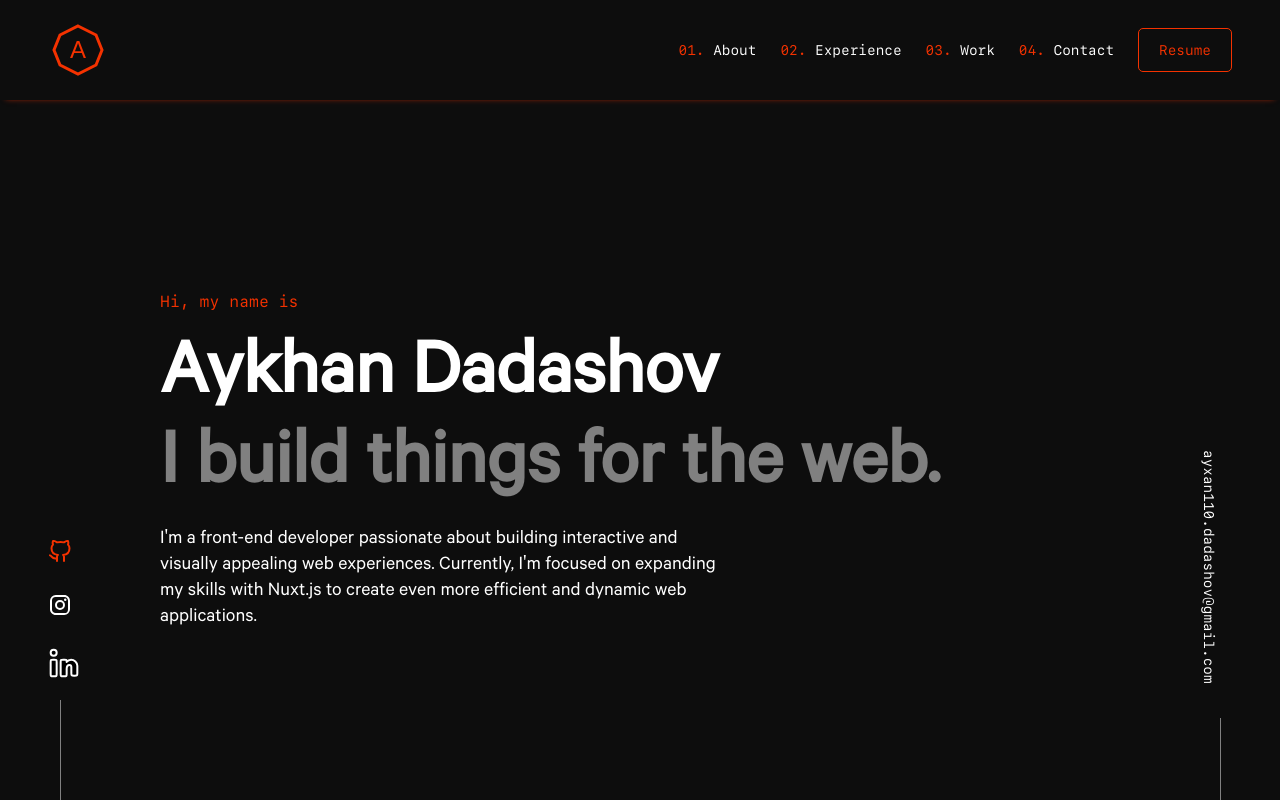
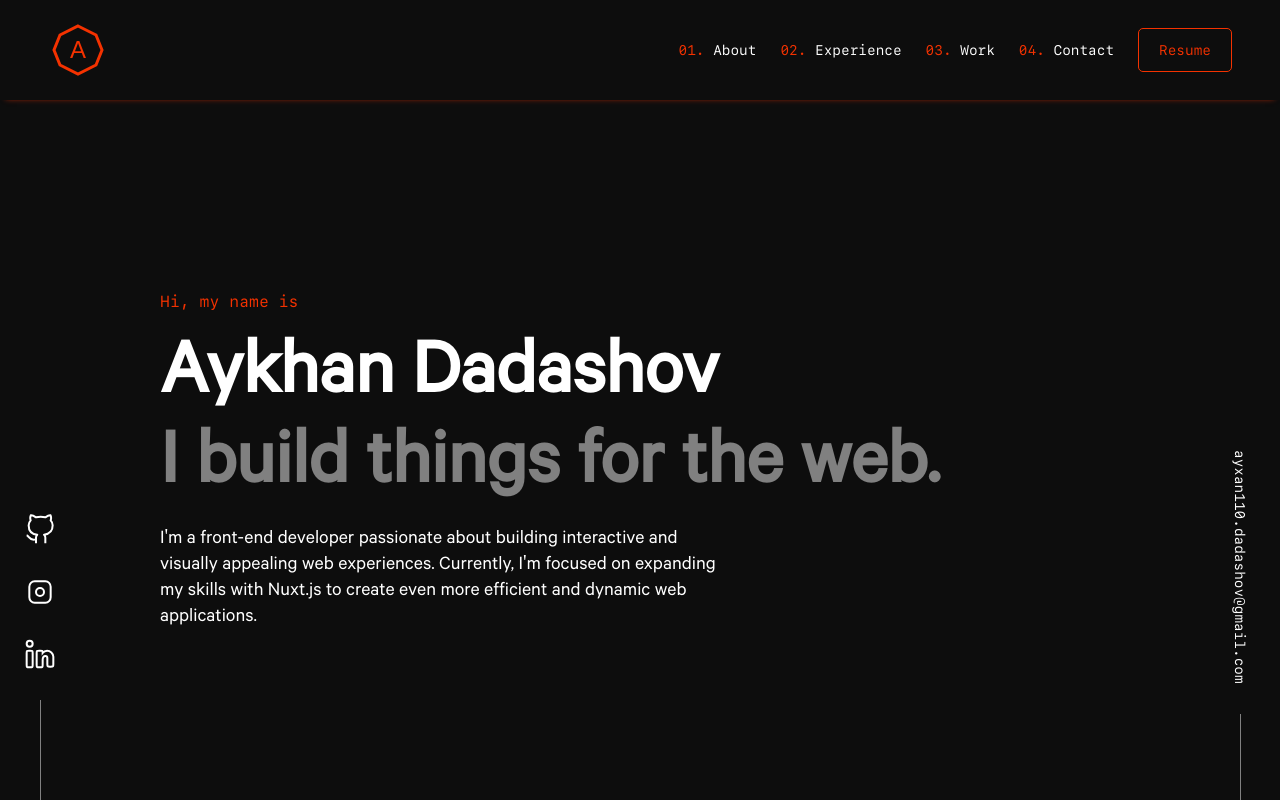
Before and after one commit to Ayxan1110/Portfolio, a Nuxt app: page / in a window 1280 px wide. Shown: the top 800 px of the page. Built offline with nearby package versions, Linux system fonts and the light colour scheme.

Commit message:
social links issues partly fixed

```diff
--- a/components/Contact.vue
+++ b/components/Contact.vue
@@ -4,7 +4,14 @@
         <h2>Get In Touch</h2>
         <p>I'm looking for opportunities and job offers, so feel free to reach out! My inbox is always open, and I’ll do my best to respond</p>
         <div class="flex justify-center">
-            <a href="#">Say Hello</a>
+            <a class="mail" href="#">Say Hello</a>
+        </div>
+        <div class="social-div">
+            <ul>
+                <li class="icons"><a href="https://github.com/Ayxan1110" target="_blank"><Github /></a></li>
+                <li class="icons"><a href="https://www.instagram.com/ay.xan11/" target="_blank"><Instagram /></a> </li>
+                <li class="icons"><a href="https://www.linkedin.com/in/aykhan-dadashov-302914192/" target="_blank"><LinkedIn /></a></li>
+            </ul>
         </div>
     </div>
 </template>
@@ -31,7 +38,7 @@ p{
     width: 60%;
     margin: 20px auto;
 }
-a{
+.mail{
     padding: 1.25rem 1.5rem;
     border: 1px solid var(--color);
     border-radius: 5px;
@@ -41,10 +48,40 @@ a{
     font-size: 14px;
     transition: all 0.25s cubic-bezier(0.645, 0.045, 0.355, 1);
 }
-a:hover {
+.mail:hover {
     outline: none;
     box-shadow: 4px 4px 0 0 var(--color);
     transform: translate(-5px, -5px);
+}
+.social-div{
+    display: none;
+}
+.social-div ul{
+    display: flex;
+    justify-content: center;
+    align-items: center;
+    gap: 20px;
+    margin-top: 100px;
+}
+.social-div ul li{
+    display: flex;
+    justify-content: center;
+    align-items: center;
+    width: 28px;
+    height: 28px;
+}
+.social-div svg{
+    width: 100%;
+    height: 100%;
+}
+@media screen and (max-width: 768px) {
+    p{
+        font-size: 18px;
+        width: 80%;
+    }
+    .social-div{
+        display: block;
+    }
 }
 @media screen and (max-width: 600px) {
     p{
--- a/components/Footerr.vue
+++ b/components/Footerr.vue
@@ -1,13 +1,14 @@
 <script setup>
+
 </script>
 
 <template>
     <div class="side-elements">
         <div class="social-div">
             <ul>
-                <li class="icons"><a href="#"><img src="../public/github.svg" alt="folder"> </a></li>
-                <li class="icons"><a href="#"><img src="../public/ig.svg" alt="folder"></a> </li>
-                <li class="icons"><a href="#"><LinkedIn /></a></li>
+                <li class="icons"><a href="https://github.com/Ayxan1110" target="_blank"><Github /></a></li>
+                <li class="icons"><a href="https://www.instagram.com/ay.xan11/" target="_blank"><Instagram /></a> </li>
+                <li class="icons"><a href="https://www.linkedin.com/in/aykhan-dadashov-302914192/" target="_blank"><LinkedIn /></a></li>
             </ul>
         </div>
         <div class="mail-div">
@@ -23,6 +24,9 @@
     font-family: "Sf Mono";
     font-size: 14px;
     margin-bottom: 30px;
+    width: 100%;
+    display: flex;
+    align-items: center;
 }
 .mail-div{
     height: 350px;
@@ -32,7 +36,7 @@
     width: 40px;
     position: fixed;
     bottom: 0px;
-    left: 40px;
+    left: 20px;
     right: auto;
     z-index: 10;
 }
@@ -49,15 +53,18 @@ ul{
 }
 ul li{
     margin: 30px auto;
+    display: flex;
+    justify-content: center;
 }
 .mail-div{
     position: fixed;
     width: 40px;
     position: fixed;
     bottom: 0px;
-    right: 40px;
+    right: 20px;
     left: auto;
     z-index: 10;
+    margin: auto;
 }
 .mail-div::after{
     content: "";
@@ -70,10 +77,21 @@ ul li{
 .icons{
     color: #fff !important;
     transition: all 0.25s cubic-bezier(0.645, 0.045, 0.355, 1);
-    width: 1.8em;
-    height: 1.8em;
+    width: auto;
+    height: auto;
 }
 .icons:hover{
     transform: translateY(-5px);
 }
+.icons:hover svg{
+    stroke: var(--color);
+}
+@media screen and (max-width:768px) {
+    .mail-div{
+        display: none;
+    }
+    .social-div{
+        display: none;
+    }
+}
 </style>
--- /dev/null
+++ b/components/icons/Github.vue
@@ -0,0 +1,13 @@
+<template>
+   <svg
+        xmlns="http://www.w3.org/2000/svg"
+        viewBox="0 0 24 24"
+        fill="none"
+        stroke="#fff"
+        stroke-width="1.5"
+        width="32"
+        height="32"
+        stroke-linejoin="round"><title>GitHub</title>
+        <path d="M9 19c-5 1.5-5-2.5-7-3m14 6v-3.87a3.37 3.37 0 0 0-.94-2.61c3.14-.35 6.44-1.54 6.44-7A5.44 5.44 0 0 0 20 4.77 5.07 5.07 0 0 0 19.91 1S18.73.65 16 2.48a13.38 13.38 0 0 0-7 0C6.27.65 5.09 1 5.09 1A5.07 5.07 0 0 0 5 4.77a5.44 5.44 0 0 0-1.5 3.78c0 5.42 3.3 6.61 6.44 7A3.37 3.37 0 0 0 9 18.13V22"></path>
+    </svg>
+</template>
--- a/components/icons/Instagram.vue
+++ b/components/icons/Instagram.vue
@@ -1,20 +1,11 @@
 <template>
     <svg
-        xmlns="http://www.w3.org/2000/svg"
-        width="32"
-        height="32"
-        viewBox="0 0 24 24"
-    >
-    <path
-         :stroke="color" stroke-linecap="round" stroke-linejoin="round" stroke-width="1.5" d="M4.5 9.5H4c-.943 0-1.414 0-1.707.293S2 10.557 2 11.5V20c0 .943 0 1.414.293 1.707S3.057 22 4 22h.5c.943 0 1.414 0 1.707-.293S6.5 20.943 6.5 20v-8.5c0-.943 0-1.414-.293-1.707S5.443 9.5 4.5 9.5m2-5.25a2.25 2.25 0 1 1-4.5 0a2.25 2.25 0 0 1 4.5 0m5.826 5.25H11.5c-.943 0-1.414 0-1.707.293S9.5 10.557 9.5 11.5V20c0 .943 0 1.414.293 1.707S10.557 22 11.5 22h.5c.943 0 1.414 0 1.707-.293S14 20.943 14 20v-3.5c0-1.657.528-3 2.088-3c.78 0 1.412.672 1.412 1.5v4.5c0 .943 0 1.414.293 1.707s.764.293 1.707.293h.499c.942 0 1.414 0 1.707-.293c.292-.293.293-.764.293-1.706L22 14c0-2.486-2.364-4.5-4.703-4.5c-1.332 0-2.52.652-3.297 1.673c0-.63 0-.945-.137-1.179a1 1 0 0 0-.358-.358c-.234-.137-.549-.137-1.179-.137" color="currentColor"/>
-    </svg>
+      xmlns="http://www.w3.org/2000/svg"
+      width="32"
+      height="32"
+      viewBox="0 0 24 24"
+      stroke="#fff"
+      stroke-width="1.5"
+      fill="none"
+    ><g><path d="M4 8a4 4 0 0 1 4-4h8a4 4 0 0 1 4 4v8a4 4 0 0 1-4 4H8a4 4 0 0 1-4-4z"/><path d="M9 12a3 3 0 1 0 6 0a3 3 0 1 0-6 0m7.5-4.5v.01"/></g></svg>
 </template>
-
-<script setup>
-const props = defineProps({
-  color: {
-    type: String,
-    default: '#fff'
-  },
-})
-</script>
--- a/components/icons/LinkedIn.vue
+++ b/components/icons/LinkedIn.vue
@@ -1,20 +1,14 @@
 <template>
     <svg
-        xmlns="http://www.w3.org/2000/svg"
-        width="32"
-        height="32"
-        viewBox="0 0 24 24"
+      xmlns="http://www.w3.org/2000/svg"
+      width="32"
+      height="32"
+      viewBox="0 0 24 24"
+      fill="none"
+      stroke="#fff"
+      stroke-width="1.5"
     >
     <path
-         :stroke="color" stroke-linecap="round" stroke-linejoin="round" stroke-width="1.5" d="M4.5 9.5H4c-.943 0-1.414 0-1.707.293S2 10.557 2 11.5V20c0 .943 0 1.414.293 1.707S3.057 22 4 22h.5c.943 0 1.414 0 1.707-.293S6.5 20.943 6.5 20v-8.5c0-.943 0-1.414-.293-1.707S5.443 9.5 4.5 9.5m2-5.25a2.25 2.25 0 1 1-4.5 0a2.25 2.25 0 0 1 4.5 0m5.826 5.25H11.5c-.943 0-1.414 0-1.707.293S9.5 10.557 9.5 11.5V20c0 .943 0 1.414.293 1.707S10.557 22 11.5 22h.5c.943 0 1.414 0 1.707-.293S14 20.943 14 20v-3.5c0-1.657.528-3 2.088-3c.78 0 1.412.672 1.412 1.5v4.5c0 .943 0 1.414.293 1.707s.764.293 1.707.293h.499c.942 0 1.414 0 1.707-.293c.292-.293.293-.764.293-1.706L22 14c0-2.486-2.364-4.5-4.703-4.5c-1.332 0-2.52.652-3.297 1.673c0-.63 0-.945-.137-1.179a1 1 0 0 0-.358-.358c-.234-.137-.549-.137-1.179-.137" color="currentColor"/>
+       d="M4.5 9.5H4c-.943 0-1.414 0-1.707.293S2 10.557 2 11.5V20c0 .943 0 1.414.293 1.707S3.057 22 4 22h.5c.943 0 1.414 0 1.707-.293S6.5 20.943 6.5 20v-8.5c0-.943 0-1.414-.293-1.707S5.443 9.5 4.5 9.5m2-5.25a2.25 2.25 0 1 1-4.5 0a2.25 2.25 0 0 1 4.5 0m5.826 5.25H11.5c-.943 0-1.414 0-1.707.293S9.5 10.557 9.5 11.5V20c0 .943 0 1.414.293 1.707S10.557 22 11.5 22h.5c.943 0 1.414 0 1.707-.293S14 20.943 14 20v-3.5c0-1.657.528-3 2.088-3c.78 0 1.412.672 1.412 1.5v4.5c0 .943 0 1.414.293 1.707s.764.293 1.707.293h.499c.942 0 1.414 0 1.707-.293c.292-.293.293-.764.293-1.706L22 14c0-2.486-2.364-4.5-4.703-4.5c-1.332 0-2.52.652-3.297 1.673c0-.63 0-.945-.137-1.179a1 1 0 0 0-.358-.358c-.234-.137-.549-.137-1.179-.137" color="currentColor"/>
     </svg>
 </template>
-
-<script setup>
-const props = defineProps({
-  color: {
-    type: String,
-    default: '#fff'
-  },
-})
-</script>
```
